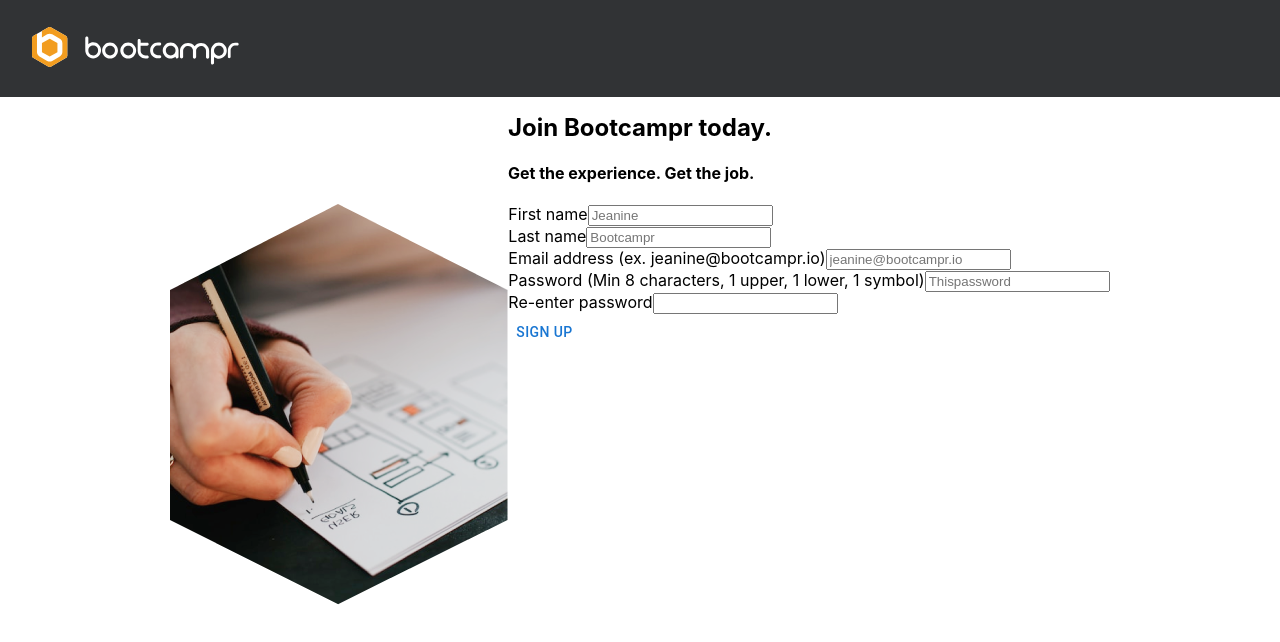
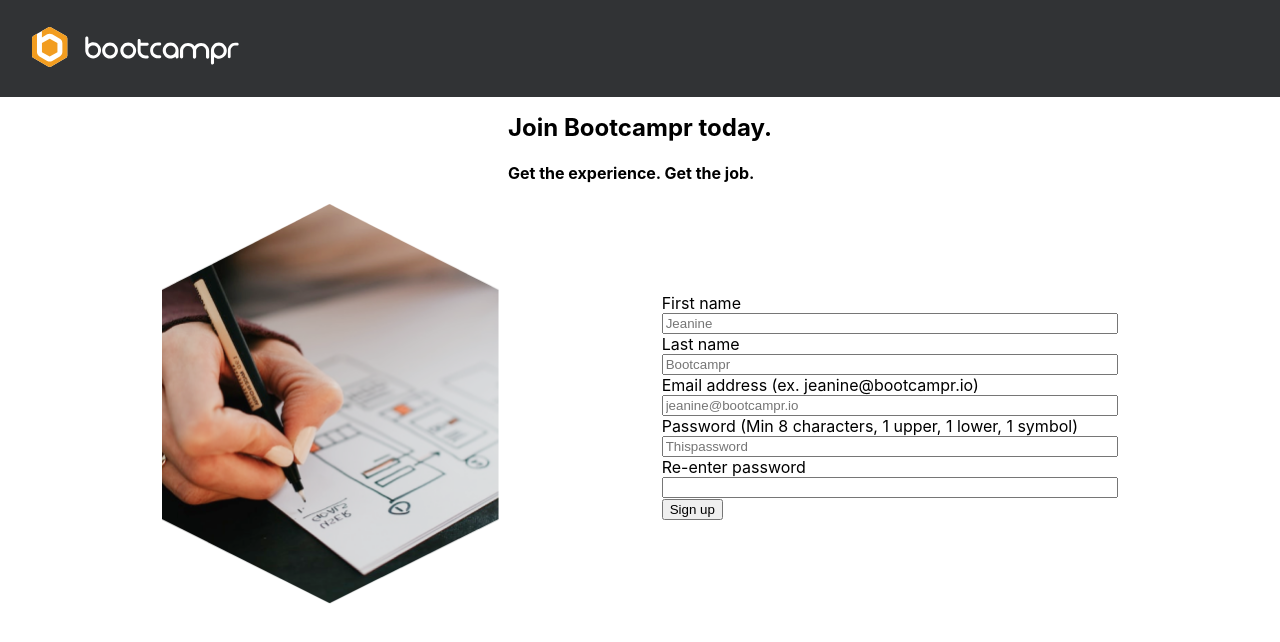
Before and after one commit to yeezick/bootcampr-assessment, a React (Create React App) app in the folder frontend/: page /sign-up in a window 1280 px wide. Shown: the top 642 px of the page. Built offline with nearby package versions, Linux system fonts and the light colour scheme.

Commit message:
Resolve console messages, add form and image width and content spacing

```diff
--- a/frontend/src/layout/Layout.tsx
+++ b/frontend/src/layout/Layout.tsx
@@ -1,4 +1,4 @@
-import React, { useEffect } from "react";
+import React from "react";
 import { Nav } from "./Nav/Nav";
 import "./Layout.scss";
 
--- a/frontend/src/layout/Nav/Nav.tsx
+++ b/frontend/src/layout/Nav/Nav.tsx
@@ -13,7 +13,7 @@ export const Nav = () => {
             <img src={Logo} alt='logo' />
           </Link>
         </div>
-        {location.pathname != '/sign-up' ? <div>
+        {location.pathname !== '/sign-up' ? <div>
           <Link className='sign-up' to='/sign-up'>
             Sign up
           </Link>
--- a/frontend/src/screens/Signup/Signup.scss
+++ b/frontend/src/screens/Signup/Signup.scss
@@ -6,6 +6,23 @@
     .body-container {
         display: flex;
         flex-direction: column;
+        justify-content: space-evenly;
+        width: 100%;
+        align-items: center;
+
+        img {
+            height: 400px;
+            width: 337px;
+        }
+
+        .form-wrapper {
+            width: 456px;
+        }
+
+        .form-item {
+            display: flex;
+            flex-direction: column;
+        }
     }
 
     @media (min-width: 900px) {
--- a/frontend/src/screens/Signup/Signup.tsx
+++ b/frontend/src/screens/Signup/Signup.tsx
@@ -1,5 +1,4 @@
 import React, { useState } from 'react'
-import { Button } from '@mui/material'
 import './Signup.scss'
 import { useNavigate } from 'react-router-dom'
 import { useFormik } from 'formik'
@@ -70,13 +69,13 @@ export const Signup: React.FC = () => {
       <div className='body-container'>
       <div className='image-container'>
         <div className='image-wrapper'>
-        <img src={signup}></img>
+        <img src={signup} alt='Hand drawing diagram with black pen'></img>
         </div>
       </div>
       <div className='form-container'>
         <form onSubmit={formik.handleSubmit}>
             <div className='form-wrapper'>
-                <div>
+                <div className='form-item'>
                     <label
                     htmlFor='firstName'
                     className='label'>First name</label>
@@ -93,7 +92,7 @@ export const Signup: React.FC = () => {
                         <div className='errors'>{formik.errors.firstName}</div>)
                         : null}
                 </div>
-                <div>
+                <div className='form-item'>
                     <label
                     htmlFor='lastName'
                     className='label'>Last name</label>
@@ -110,7 +109,7 @@ export const Signup: React.FC = () => {
                         <div className='errors'>{formik.errors.lastName}</div>)
                         : null}
                 </div>
-                <div>
+                <div className='form-item'>
                     <label
                     htmlFor='email'
                     className='label'>Email address (ex. {exampleUser.email})</label>
@@ -127,7 +126,7 @@ export const Signup: React.FC = () => {
                         <div className='errors'>{formik.errors.email}</div>)
                         : null}
                 </div>
-                <div>
+                <div className='form-item'>
                     <label
                     htmlFor='password'
                     className='label'>Password (Min 8 characters, 1 upper, 1 lower, 1 symbol)</label>
@@ -143,7 +142,7 @@ export const Signup: React.FC = () => {
                         <div className='errors'>{formik.errors.password}</div>)
                         : null}
                 </div>
-                <div>
+                <div className='form-item'>
                     <label
                     htmlFor='passwordConfirmation'
                     className='label'>Re-enter password</label>
@@ -174,7 +173,7 @@ export const Signup: React.FC = () => {
                 </div> */}
                 <div className='error'>
                 {errors}</div>
-                <Button type='submit' children="Sign up" />
+                <button type='submit' children="Sign up" />
             </div>
         </form>
       </div>
```
